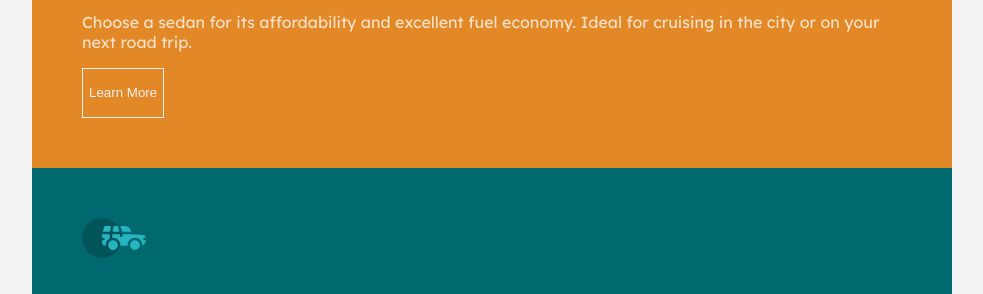
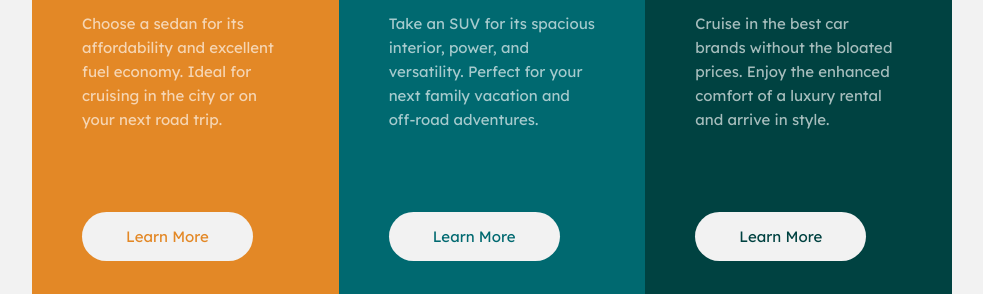
Before and after one commit to rlabuonora/3-column-preview-card, a plain HTML site: page index.html in a window 1280 px wide. Shown: the part 213-507 px from the top of the page, without its empty margins (148-1131 px from the left). Drawn offline with Linux system fonts and the light colour scheme.

Commit message:
Finish challenge

```diff
--- a/styles.css
+++ b/styles.css
@@ -16,18 +16,34 @@ body {
 }
 
 main {
-  width: 920px;
-  margin: 0 auto;
+  width: 350px;
+  margin: 2em auto;
+  border-radius: 50%;
 }
 
 section {
   padding: 50px;
 }
 
+
+
+@media (min-width: 700px) {
+
+  main {
+    width: auto;
+    max-width: 920px;
+    display: flex;
+  }
+  section {
+    flex: 1;
+  }
+}
+
 h1 {
   font-family: 'Big Shoulders Display', cursive;
-  margin-top: 82px;
-  font-size: 42px;
+  margin-top: 70px;
+  margin-bottom: 28px;
+  font-size: 38px;
   text-transform: uppercase;
 }
 
@@ -35,6 +51,15 @@ section.first {
   background-image: url("images/icon-sedans.svg");
   background-repeat: no-repeat;
   background-position: 50px 50px;
+  border-radius: 6px 6px 0 0;
+}
+
+@media (min-width: 700px) {
+
+  section.first {
+    border-radius: 6px 0 0 6px;
+  }
+
 }
 
 section.second {
@@ -49,26 +74,82 @@ section.third {
   background-image: url("images/icon-luxury.svg");
   background-repeat: no-repeat;
   background-position: 50px 50px;
+  border-radius: 0  0 6px 6px;
 }
 
-section.first, section.first button {
+@media (min-width: 700px) {
+
+  section.third {
+    border-radius: 0 6px 6px 0;
+  }
+
+}
+
+section.first {
   background-color: hsl(31, 77%, 52%);
 }
 
-section.second, section.second button {
+section.second {
   background-color: hsl(184, 100%, 22%);
 }
 
-section.third, section.third button {
+section.third {
   background-color: hsl(179, 100%, 13%);
 }
 
 section p, section h1 {
-  color: hsla(0, 0%, 100%, 0.75);
+  color: hsl(0, 0%, 100%);
+}
+
+section p {
+  opacity: 0.65;
+}
+
+section p {
+  font-size: 15px;
+  font-weight: 400;
+  margin-bottom: 0;
+  line-height: 1.6;
+  padding-right: 14px;
+}
+
+@media (min-width: 700px) {
+
+  section p {
+    padding-right: 0;
+  }
+
 }
 
 section button {
-  border: 1px solid hsl(0, 0%, 95%);
-  color: hsl(0, 0%, 95%);
-  height: 50px;
+  border: none;
+  background-color: hsl(0, 0%, 95%);
+  color: hsla(0, 0%, 100%, 0.65);
+  padding: 15px 44px;
+  display: block;
+  margin: 30px 0 26px 0;
+  border-radius: 50px;
+  font-family: 'Lexend Deca', sans-serif;
+  font-size: 15px;
 }
+
+section.first button {
+  color: hsl(31, 77%, 52%);
+}
+
+section.second button {
+  color: hsl(184, 100%, 22%);
+}
+
+section.third button {
+  color: hsl(179, 100%, 13%);
+}
+
+
+@media (min-width: 700px) {
+
+  section button {
+    margin-top: 80px;
+  }
+
+}
```
